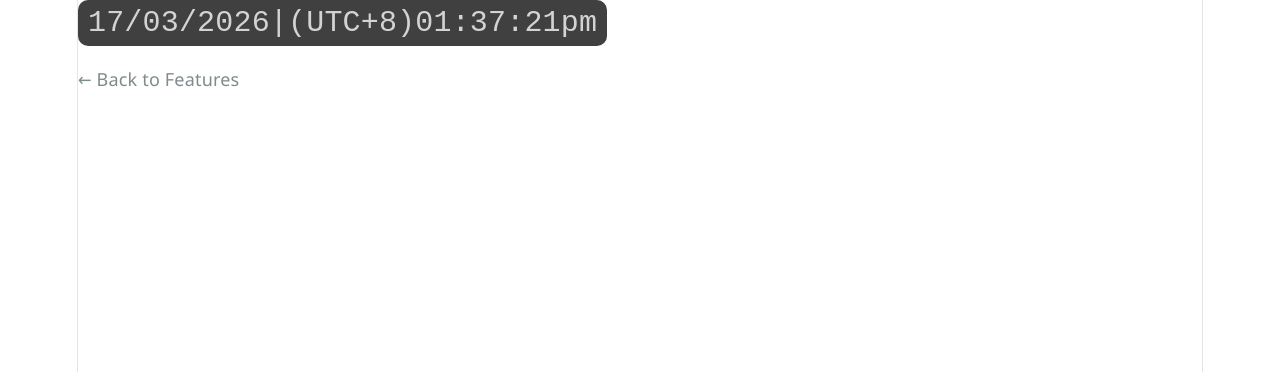
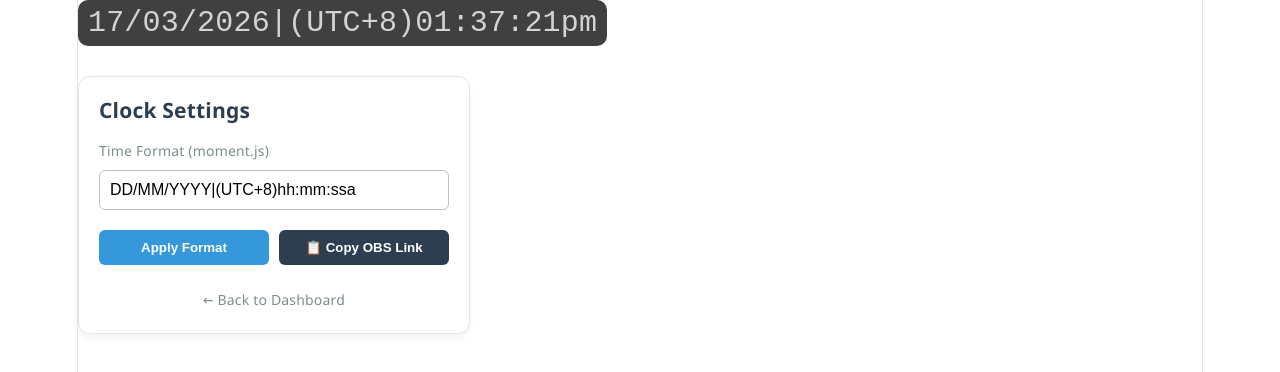
Before and after one commit to zhengheetong/random-feature-app, a React (Vite) app: page /#/clock in a window 1280 px wide. Shown: the top 372 px of the page. Built offline with nearby package versions, Linux system fonts and the light colour scheme.

Commit message:
Updated Clock feature with format settings and OBS copy button

```diff
--- a/src/components/Clock.jsx
+++ b/src/components/Clock.jsx
@@ -4,33 +4,33 @@ import { Link, useSearchParams } from 'react-router-dom';
 
 export default function Clock() {
   const [time, setTime] = useState('');
-  const [searchParams] = useSearchParams();
+  const [searchParams, setSearchParams] = useSearchParams();
+
   const isObs = searchParams.get('obs') === 'true';
+  const urlFormat = searchParams.get('format') || 'DD/MM/YYYY|(UTC+8)hh:mm:ssa';
+
+  const [inputFormat, setInputFormat] = useState(urlFormat);
+  const [copied, setCopied] = useState(false);
 
   useEffect(() => {
-    // 1. Target all the layers React uses and force them to be transparent
     const html = document.documentElement;
     const body = document.body;
     const root = document.getElementById('root');
 
-    // Save the original colors to restore them later if you leave the page
     const oldHtmlBg = html.style.backgroundColor;
     const oldBodyBg = body.style.backgroundColor;
     const oldRootBg = root ? root.style.backgroundColor : '';
 
-    // Apply strict transparency
     html.style.setProperty('background-color', 'transparent', 'important');
     body.style.setProperty('background-color', 'transparent', 'important');
     if (root) {
       root.style.setProperty('background-color', 'transparent', 'important');
     }
 
-    // 2. Run the clock timer
     const interval = setInterval(() => {
-      setTime(moment().format('DD/MM/YYYY|(UTC+8)hh:mm:ssa'));
+      setTime(moment().format(urlFormat));
     }, 1000);
 
-    // 3. Cleanup on exit
     return () => {
       clearInterval(interval);
       html.style.backgroundColor = oldHtmlBg;
@@ -39,17 +39,41 @@ export default function Clock() {
         root.style.backgroundColor = oldRootBg;
       }
     };
-  }, []);
+  }, [urlFormat]);
+
+  const handleApply = () => {
+    const newParams = new URLSearchParams(searchParams);
+
+    if (inputFormat.trim()) {
+      newParams.set('format', inputFormat);
+    } else {
+      newParams.delete('format');
+    }
+
+    setSearchParams(newParams);
+  };
+
+  const handleCopyObsLink = () => {
+    const obsParams = new URLSearchParams(searchParams);
+    obsParams.set('obs', 'true');
+
+    const fullUrl = `${window.location.origin}${window.location.pathname}#/clock?${obsParams.toString()}`;
+
+    navigator.clipboard.writeText(fullUrl).then(() => {
+      setCopied(true);
+      setTimeout(() => setCopied(false), 2000);
+    });
+  };
 
   return (
     <div style={{ textAlign: 'left', padding: 0, margin: 0 }}>
-      {/* Restored the exact styling from your original HTML file */}
+      {/* The Clock Display - Locked back to original size/color */}
       <div style={{
         display: 'inline-block',
         fontFamily: 'monospace',
         fontSize: '30px',
+        color: 'lightgray',
         textAlign: 'right',
-        color: 'lightgray',
         borderRadius: '10px',
         padding: '10px',
         backgroundColor: 'rgba(0, 0, 0, 0.75)',
@@ -60,10 +84,52 @@ export default function Clock() {
 
       <br />
 
+      {/* The Control Panel */}
       {!isObs && (
-        <Link to="/" className="back-btn" style={{ textDecoration: 'none', display: 'inline-block', marginTop: '20px' }}>
-          ← Back to Features
-        </Link>
+        <div style={{
+          marginTop: '30px',
+          padding: '20px',
+          backgroundColor: '#ffffff',
+          borderRadius: '12px',
+          border: '1px solid #e1e8ed',
+          display: 'inline-block',
+          boxShadow: '0 4px 6px rgba(0,0,0,0.05)',
+          minWidth: '350px'
+        }}>
+          <h3 style={{ marginTop: 0, color: '#2c3e50', marginBottom: '15px' }}>Clock Settings</h3>
+
+          <label style={{ display: 'flex', flexDirection: 'column', fontSize: '14px', color: '#7f8c8d', marginBottom: '20px' }}>
+            Time Format (moment.js)
+            <input
+              type="text"
+              value={inputFormat}
+              onChange={(e) => setInputFormat(e.target.value)}
+              style={{ padding: '10px', fontSize: '16px', borderRadius: '6px', border: '1px solid #bdc3c7', marginTop: '6px', outline: 'none' }}
+              onKeyDown={(e) => e.key === 'Enter' && handleApply()}
+            />
+          </label>
+
+          <div style={{ display: 'flex', gap: '10px' }}>
+            <button
+              onClick={handleApply}
+              style={{ flex: 1, padding: '10px', backgroundColor: '#3498db', color: 'white', border: 'none', borderRadius: '6px', cursor: 'pointer', fontWeight: 'bold', transition: 'background-color 0.2s' }}
+            >
+              Apply Format
+            </button>
+            <button
+              onClick={handleCopyObsLink}
+              style={{ flex: 1, padding: '10px', backgroundColor: copied ? '#27ae60' : '#2c3e50', color: 'white', border: 'none', borderRadius: '6px', cursor: 'pointer', fontWeight: 'bold', transition: 'background-color 0.2s' }}
+            >
+              {copied ? '✅ Copied!' : '📋 Copy OBS Link'}
+            </button>
+          </div>
+
+          <div style={{ marginTop: '20px', textAlign: 'center' }}>
+            <Link to="/" style={{ textDecoration: 'none', color: '#7f8c8d', fontSize: '14px' }}>
+              ← Back to Dashboard
+            </Link>
+          </div>
+        </div>
       )}
     </div>
   );
```
